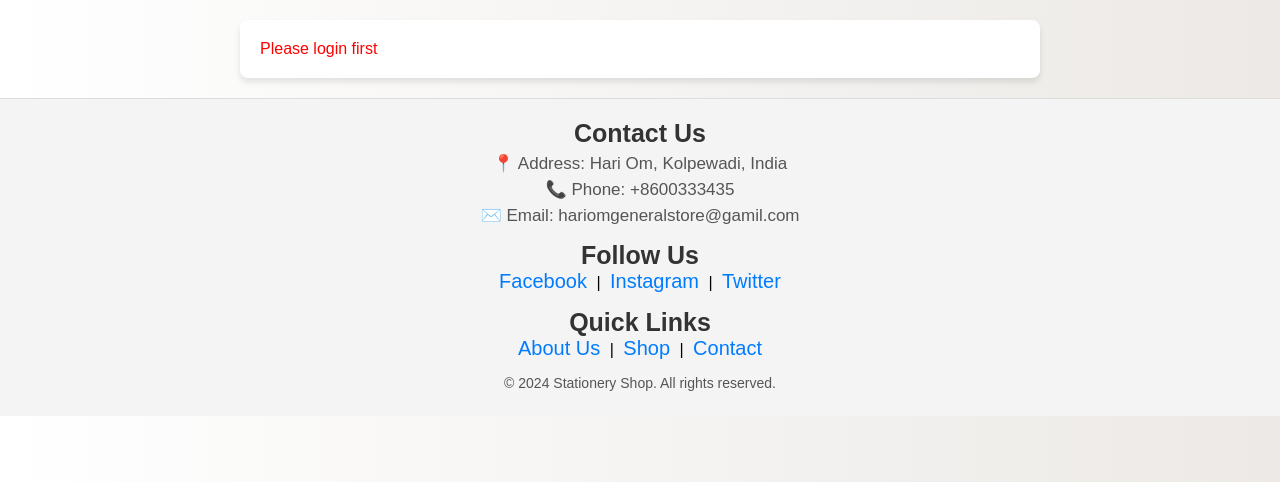
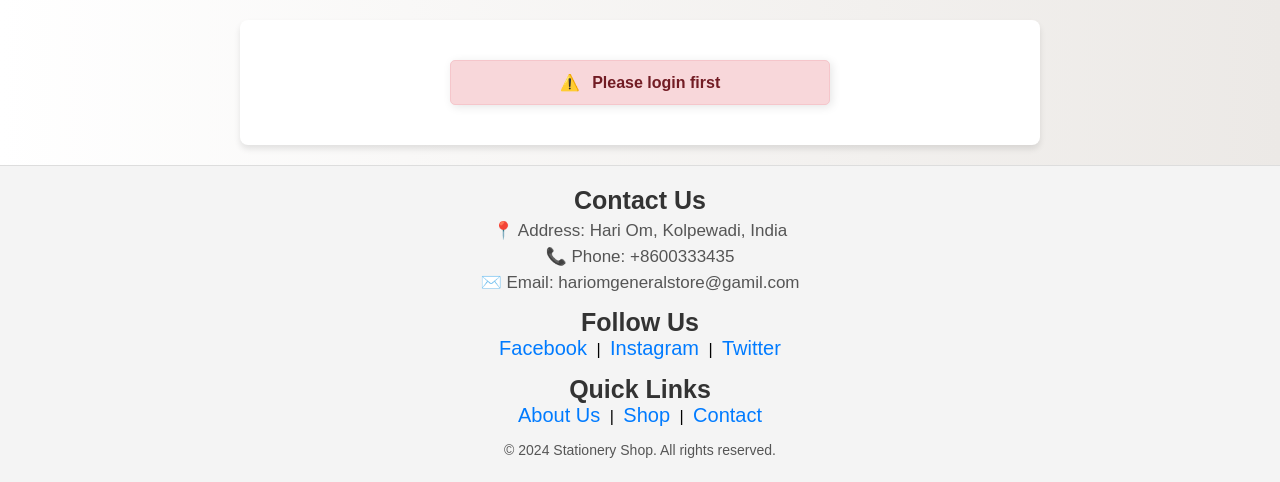
Before and after one commit to Tejasshinde007/Ecommerce-Stationary, a Django app: page /addtocart/1 in a window 1280 px wide. Shown: the part 124-606 px from the top of the page. Run offline with Django 5.2, Linux system fonts and the light colour scheme; data that the repository does not hold is empty.

Commit message:
secondcommit

```diff
--- a/ecom/myapp/views.py
+++ b/ecom/myapp/views.py
@@ -97,6 +97,9 @@ def register(request):
         if un=="" or e=="" or p=="" or cp=="" or fn=="" or ln=="":
             context['error_msg']="All fields are required"
             return render(request,"register.html",context)
+        elif not re.match(r"^[a-zA-Z0-9_.+-]+@[a-zA-Z0-9-]+\.[a-zA-Z0-9-.]+$", e):
+            context['error_msg'] = "Invalid email format"
+            return render(request, "register.html", context)
         elif p!=cp:
             context['error_msg']="Password Dosent match"
             return render(request,"register.html",context)
@@ -150,13 +153,7 @@ def product_details(request,pid):
 
 
 
-# def viewcart(request):
-#     print("hello")
-#     context={}
-#     carts=Cart.objects.filter(userid=request.user.id)
-#     context['carts']=carts
-#     print(carts)
-#     return render(request,'cart.html',context)
+
 
 def viewcart(request):
     context={}
@@ -174,7 +171,6 @@ def viewcart(request):
     context['saving']=saving_amt
     context['total']=total_amt
     context['items']=items    # we have change this for the items
-    # context['items']=len(carts)
 
     # till here we have added
 
--- a/ecom/static/css/home.css
+++ b/ecom/static/css/home.css
@@ -51,6 +51,7 @@ ul .logo img {
     height: 80px; /* Adjust logo size */
     /* border-radius: 50px; */
 }
+
 
 /* select category */
 
--- a/ecom/template/aboutus.html
+++ b/ecom/template/aboutus.html
@@ -7,8 +7,8 @@
 {% block main %}
 <div>
     <h1>ABOUT US</h1>
-    <p>Welcome to Hari Om general store</p>
-   <br><br> <p>At Hari Om, we believe that great ideas deserve to be captured on high-quality paper with elegant, reliable tools. Whether you're a student, a professional, or a creative spirit, our stationery products are designed to inspire productivity, creativity, and style in every project.</p>
+    <p>Welcome to S Stationaries</p>
+   <br><br> <p>At S Stationaries, we believe that great ideas deserve to be captured on high-quality paper with elegant, reliable tools. Whether you're a student, a professional, or a creative spirit, our stationery products are designed to inspire productivity, creativity, and style in every project.</p>
     <br><p>Our Mission<br><br>
         Our mission is simple: to provide you with the finest stationery products that turn everyday writing, note-taking, and planning into a pleasure. We carefully curate our selection to include premium notebooks, pens, planners, and desk accessories that enhance both form and function.</p>
         <br><p>Why Choose Us?<br><br>
@@ -17,7 +17,7 @@
         <br>Sustainability: We’re committed to offering sustainable and ethically sourced stationery, helping you stay organized while being environmentally conscious.
     </p><br>
     <p>Our Story<br><br>
-        Founded in [Year], [Your Store Name] began as a passion project fueled by our love for beautiful, functional stationery. What started as a small local shop has grown into a thriving online community of stationery enthusiasts who value quality, craftsmanship, and design.</p>
+        Founded in 2024, Our Story began as a passion project fueled by our love for beautiful, functional stationery. What started as a small local shop has grown into a thriving online community of stationery enthusiasts who value quality, craftsmanship, and design.</p>
 
 </div>
 
--- a/ecom/template/product.html
+++ b/ecom/template/product.html
@@ -68,6 +68,28 @@
         color: #f9f9f9;
     }
 
+        /* Error Alert Styling */
+        .alert {
+            background-color: #f8d7da; /* Light red background */
+            color: #721c24; /* Dark red text */
+            padding: 12px 20px;
+            border-radius: 5px;
+            border: 1px solid #f5c6cb; /* Light red border */
+            margin: 20px auto;
+            font-size: 16px;
+            text-align: center;
+            font-weight: bold;
+            width: 50%;
+            box-shadow: 2px 2px 10px rgba(0, 0, 0, 0.1);
+        }
+
+        /* Add a warning icon */
+        .alert::before {
+            content: "⚠️ ";
+            font-weight: bold;
+            margin-right: 8px;
+        }
+
 
 </style>
 <div class="container">
```
Also changed, not shown: ecom/template/home.html (+7 -7 lines), ecom/template/login.html (+22 -0 lines), ecom/template/register.html (+22 -0 lines).
